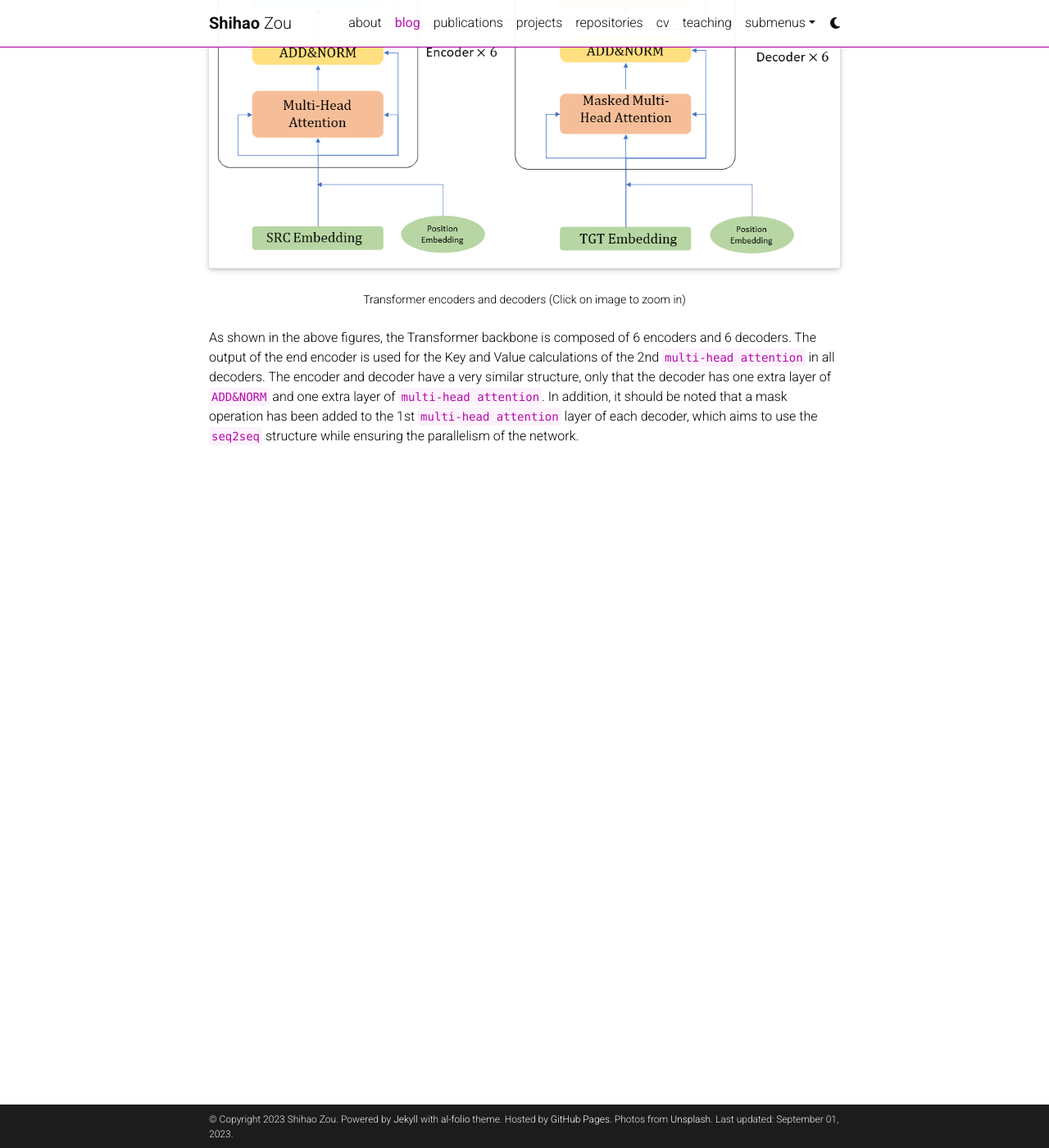
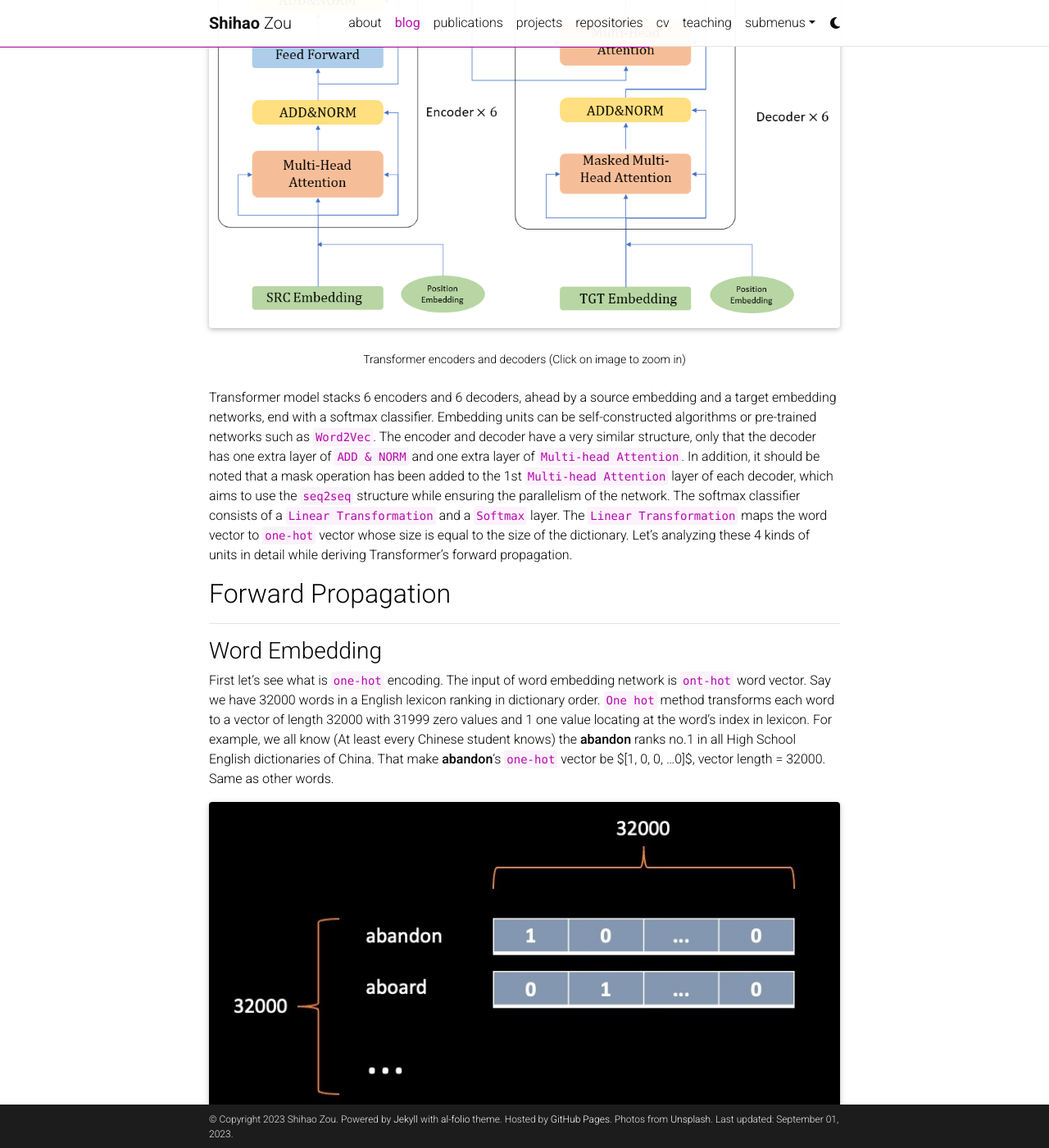
Before and after one commit to ShawnZou717/ShawnZou717.github.io, a Jekyll site: the page built from _posts/2023-08-03-transformer-analysis.md, in a window 1280 px wide and 1400 px high, scrolled down 1738 px. Shown: the whole window at 82% size. Built offline with Jekyll 4.4.1, drawn with Linux system fonts in a browser that asks for light colours; full-size pictures stand in for the smaller copies a plugin makes; comment, search, counter and statistics services are not loaded; a style sheet for code colours, icons or effects is not loaded; some of the changed text lies outside the part shown.

Commit message:
update blog

```diff
--- a/_posts/2023-08-03-transformer-analysis.md
+++ b/_posts/2023-08-03-transformer-analysis.md
@@ -2,7 +2,7 @@
 layout: post
 title: Transformer Analysis
 date: 2023-08-03 11:57:00+0800
-description: a plain introduction of Transformer and professional derivation of its backward propagation
+description: a plain introduction of Transformer and professional derivation of its forward and backward propagation
 tags: Transformer
 categories: deep-learning
 related_posts: false
@@ -11,6 +11,8 @@
 ## Table of Contents
 - [Table of Contents](#table-of-contents)
 - [Transformer Architecture](#transformer-architecture)
+- [Forward Propagation](#forward-propagation)
+  - [Word Embedding](#word-embedding)
 
 
 Among all the deep learning models, Transformer can be the most widely talked over one thanks to the tremendous performance that ChatGPT, a Transformer-based model, has shown in being a personal assistant and chatbot. Never heard of it? Let's take a look at ChatGPT's own words.
@@ -27,8 +29,8 @@
 Transformer's application extends way out of NLP domain. As a powerful mathematical tool, it has helped us in DNA recognition, medical research and many aspects in other research area. I believe it is safe to say that one day we may all need to apply this model in our project. Thus, a solid understanding of Transformer architecture is neccesary. To this end, this blog focuses on a comprehensive introduction of Transformer.
 
 ## Transformer Architecture
-
-In 2017, Google posted a paper named [Attention is All You Need](https://arxiv.org/abs/1706.03762v4) in arXiv bringing Transformer into history. Though Transformer follows the `seq2seq` structure (also known as `decoders and encoders`), its encoders and decoders consist of sole `self-attention` modules instead of `RNN` and `CNN` like most other NLP models. This is exactly the origin of the article title, a neural network composed entirely of `self-attention` mechanisms. Now let's take the classic Transformer as an example reviewing the unique model introduced by Transformer.
+---
+In 2017, Google posted a paper named [Attention is All You Need](https://arxiv.org/abs/1706.03762v4) in arXiv bringing Transformer into history. Though Transformer follows the `seq2seq` structure (also known as `decoders and encoders`), its encoders and decoders consist of sole `self-attention` modules instead of `RNN` and `CNN` like most other NLP models. This is exactly the origin of the article title, a neural network composed entirely of `self-attention` mechanisms. Now let's take the classic Transformer as an example reviewing this unique model. Below shows the simplified structure of Transformer and detailed composition of encoders and decoders.
 
 <div class="row mt-3">
     <div class="col-sm mt-3 mt-md-0">
@@ -48,4 +50,31 @@
     Transformer encoders and decoders (Click on image to zoom in)
 </div>
 
-As shown in the above figures, the Transformer backbone is composed of 6 encoders and 6 decoders. The output of the end encoder is used for the Key and Value calculations of the 2nd `multi-head attention` in all decoders. The encoder and decoder have a very similar structure, only that the decoder has one extra layer of `ADD&NORM` and one extra layer of `multi-head attention`. In addition, it should be noted that a mask operation has been added to the 1st `multi-head attention` layer of each decoder, which aims to use the `seq2seq` structure while ensuring the parallelism of the network.
+Transformer model stacks 6 encoders and 6 decoders, ahead by a source embedding and a target embedding networks, end with a softmax classifier. Embedding units can be self-constructed algorithms or pre-trained networks such as `Word2Vec`. The encoder and decoder have a very similar structure, only that the decoder has one extra layer of `ADD & NORM` and one extra layer of `Multi-head Attention`. In addition, it should be noted that a mask operation has been added to the 1st `Multi-head Attention` layer of each decoder, which aims to use the `seq2seq` structure while ensuring the parallelism of the network. The softmax classifier consists of a `Linear Transformation` and a `Softmax` layer. The `Linear Transformation` maps the word vector to `one-hot` vector whose size is equal to the size of the dictionary. Let's analyzing these 4 kinds of units in detail while deriving Transformer's forward propagation.
+
+## Forward Propagation
+---
+
+### Word Embedding
+
+First let's see what is `one-hot` encoding. The input of word embedding network is `ont-hot` word vector. Say we have 32000 words in a English lexicon ranking in dictionary order. `One hot` method transforms each word to a vector of length 32000 with 31999 zero values and 1 one value locating at the word's index in lexicon. For example, we all know (At least every Chinese student knows) the **abandon** ranks no.1 in all High School English dictionaries of China. That make **abandon**'s `one-hot` vector be $[1, 0, 0, ...0]$, vector length = 32000. Same as other words.
+
+<div class="row mt-3">
+    <div class="col-sm mt-3 mt-md-0">
+        {% include figure.html path="assets/img/transformer-analysis/one-hot-encoding.jpg" class="img-fluid d-block mx-auto rounded z-depth-1" max-width="80%" zoomable=true %}
+    </div>
+</div>
+<div class="caption">
+    one hot encoding
+</div>
+
+`Word Embedding` maps words into intensive vectors. An intensive vector is such a vector of length far smaller than the dictionary size and indicating the relationship of words by their space distrution.
+
+<div class="row mt-3">
+    <div class="col-sm mt-3 mt-md-0">
+        {% include figure.html path="assets/img/transformer-analysis/word-embedding-space.jpeg" class="img-fluid d-block mx-auto rounded z-depth-1" max-width="80%" zoomable=true %}
+    </div>
+</div>
+<div class="caption">
+    word embedding space (Chinese characters as an example), come from [csdn blog](https://blog.csdn.net/Alex_81D/article/details/114287498)
+</div>
```
Also changed, not shown: assets/img/transformer-analysis/one-hot-encoding.jpg (added), assets/img/transformer-analysis/word-embedding-space.jpeg (added), 1 other file.
